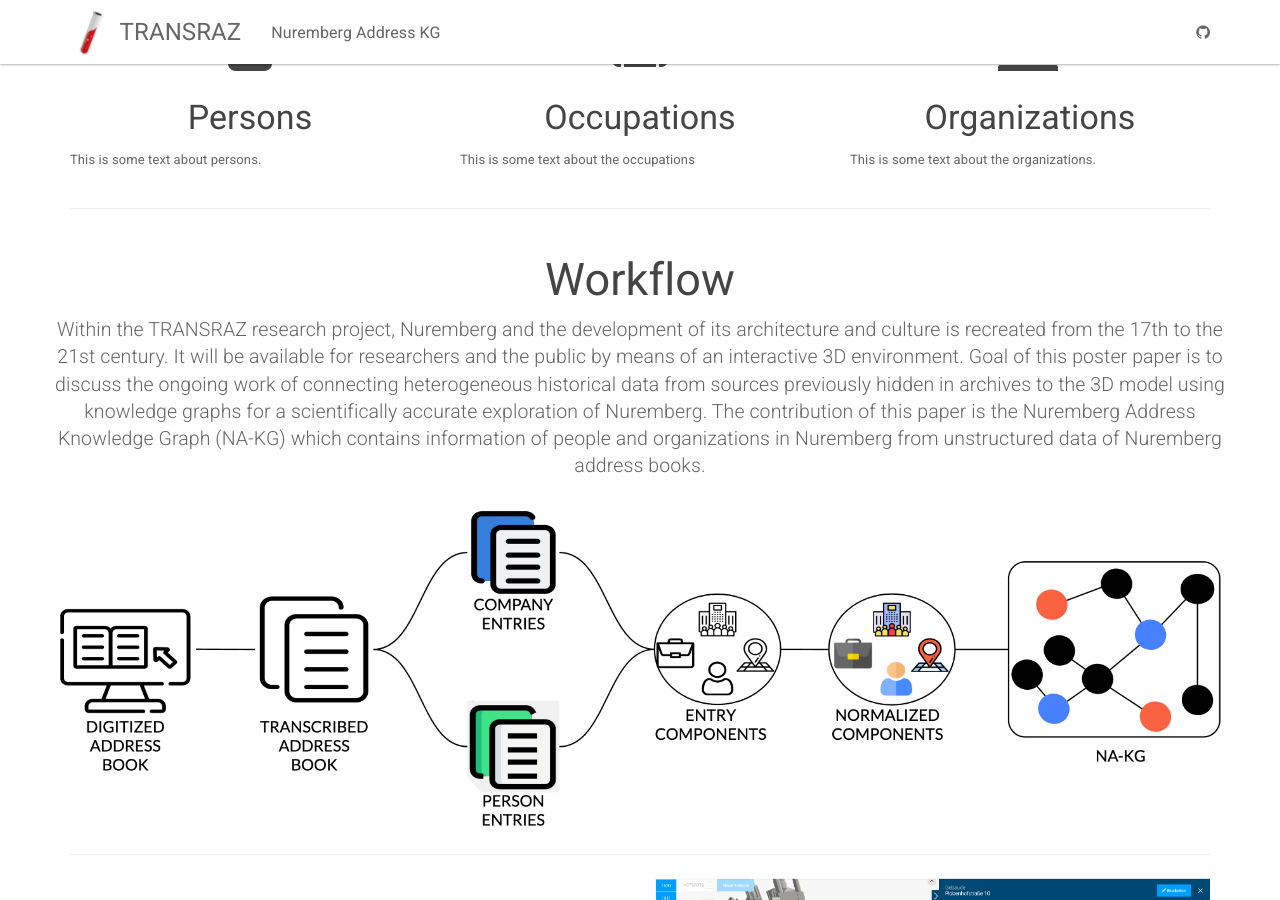
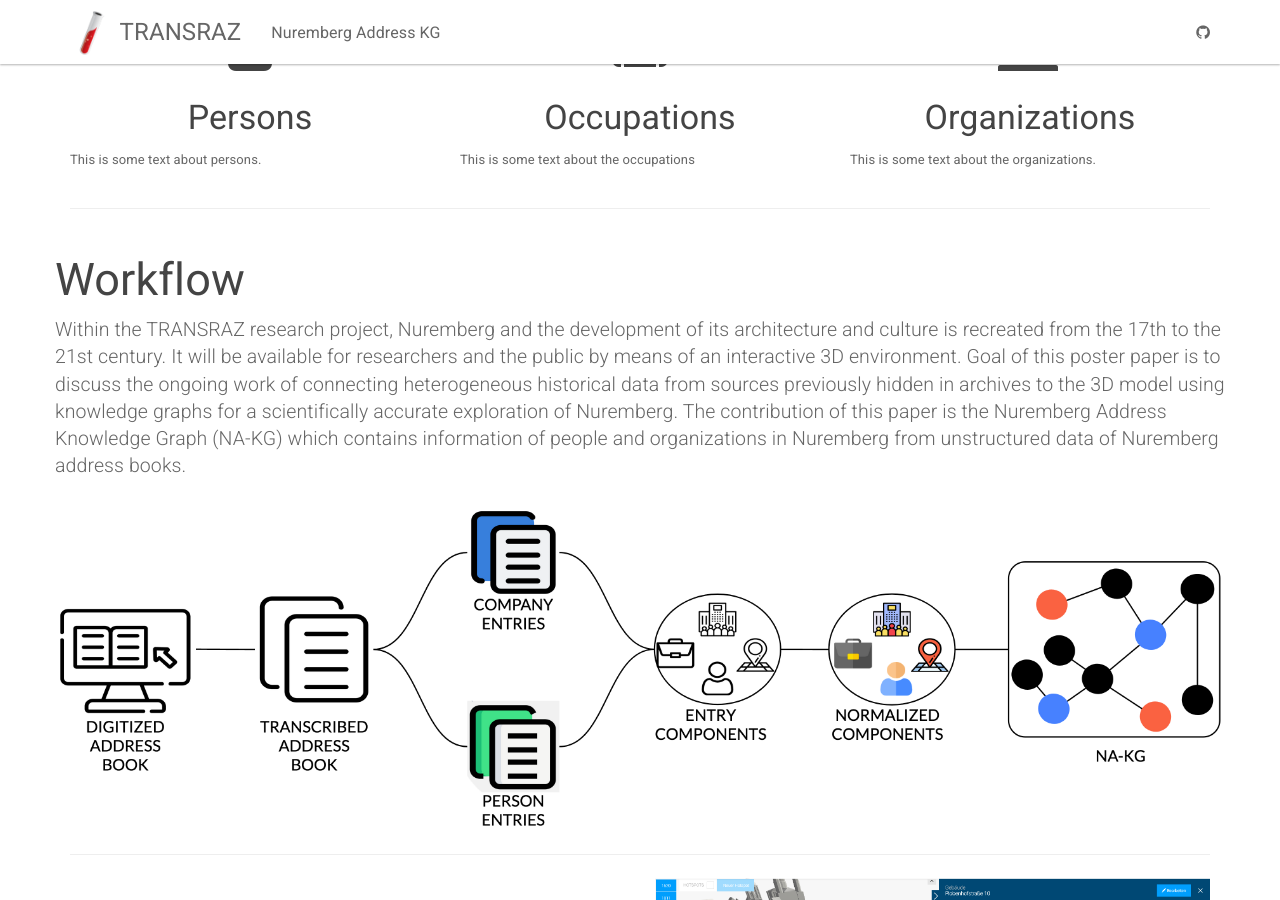
Before and after one commit to ISE-FIZKarlsruhe/Transraz, a Jekyll site: the page built from NA-KG.html, in a window 1280 px wide and 900 px high, scrolled down 900 px. Built offline with Jekyll 4.4.1, drawn with Linux system fonts in a browser that asks for light colours.

Commit message:
Update NA-KG.html

```diff
--- a/NA-KG.html
+++ b/NA-KG.html
@@ -41,10 +41,10 @@
     </div>
     <hr>
     <div class="row">
-        <div class="col text-center">
+        <div>
             <h2 class="header-light regular-pad">Workflow</h2>
               <p class="lead">Within the TRANSRAZ research project, Nuremberg and the development of its architecture and culture is recreated from the 17th to the 21st century. It will be available for researchers and the public by means of an interactive 3D environment. Goal of this poster paper is to discuss the ongoing work of connecting heterogeneous historical data from sources previously hidden in archives to the 3D model using knowledge graphs for a scientifically accurate exploration of Nuremberg. The contribution of this paper is the Nuremberg Address Knowledge Graph (NA-KG) which contains information of people and organizations in Nuremberg from unstructured data of Nuremberg address books.</p>
-            <img src="{{ "/assets/img/NAKG_wf.png" | relative_url }}" alt="NA-KG generation workflow" class="img-responsive">
+            <img src="{{ "/assets/img/NAKG_wf.png" | relative_url }}" alt="NA-KG workflow" class="img-responsive">
         </div>
     </div>
     <hr>
```
